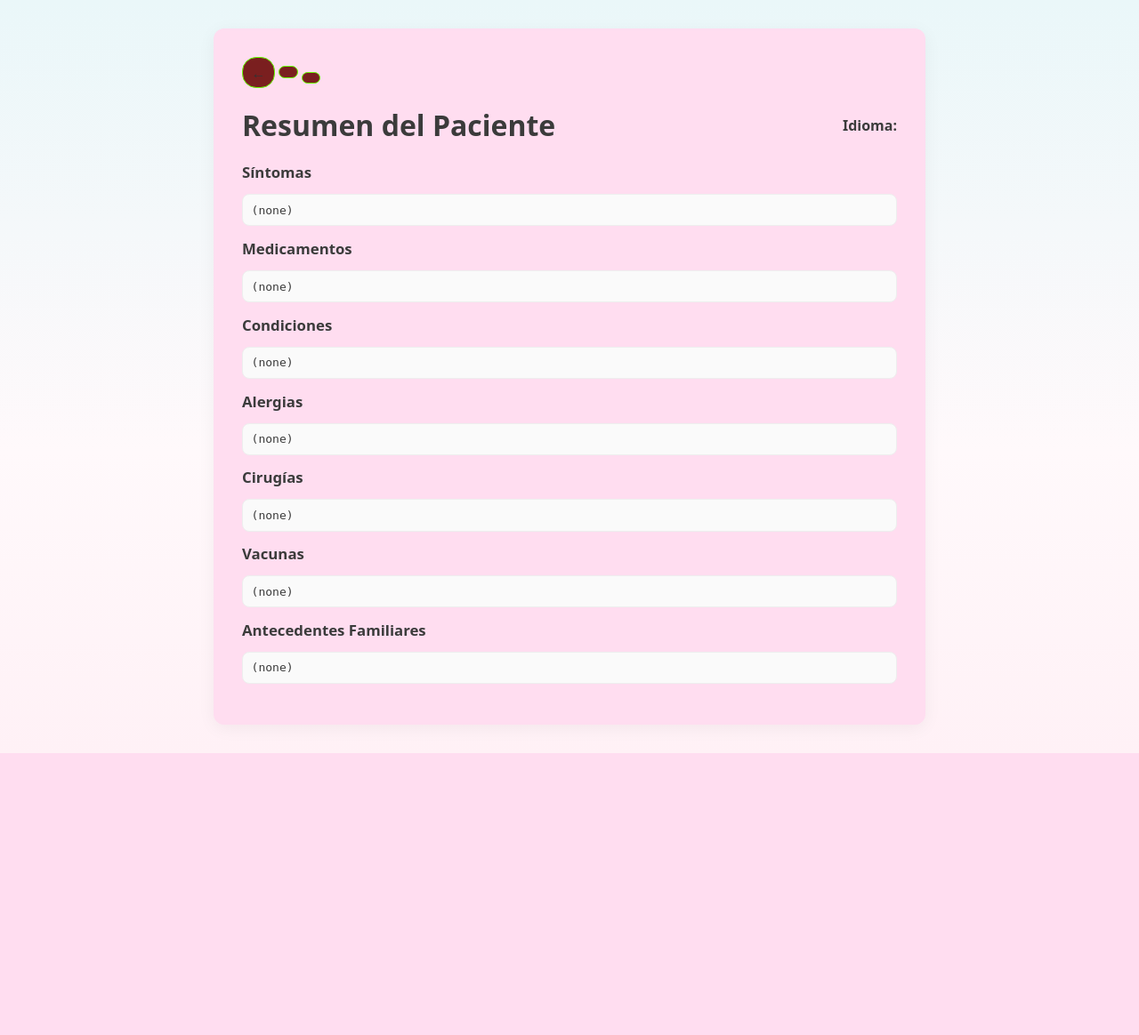
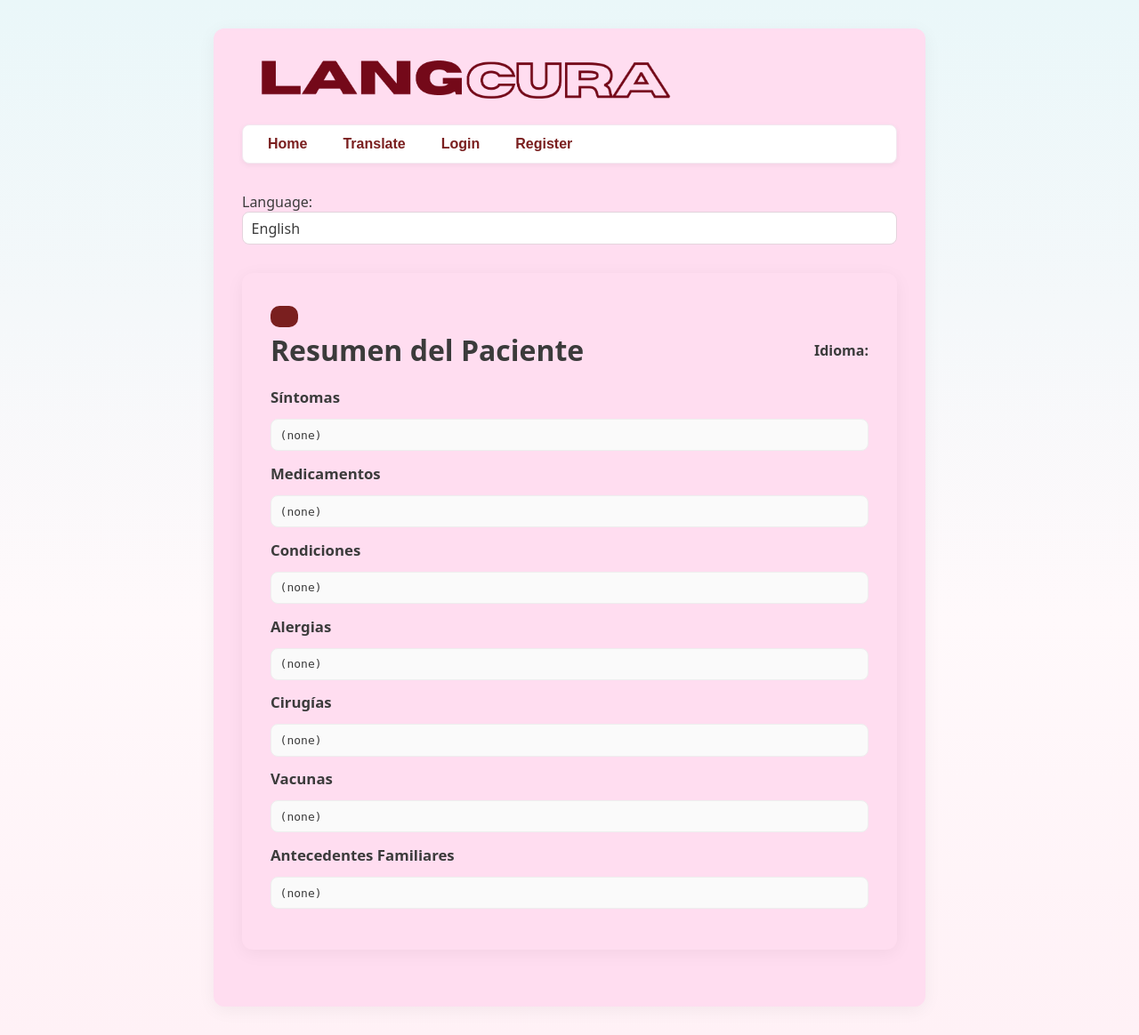
Before and after one commit to kiwiblades/LangCura, a Flask app: template app/translate/templates/card.html in a window 1280 px wide. Shown: the whole page at 89% size. Before the commit the page ends 847 px from the top, so only its background shows below. Run offline with Flask 3, Linux system fonts and the light colour scheme; the template is opened without the code that fills it, so the values that code supplies are empty; some web fonts are replaced.

Commit message:
I lost track, just pushing to push atp

```diff
--- a/app/templates/index.html
+++ b/app/templates/index.html
@@ -3,8 +3,7 @@
 {% block content %}
   <section class="hero">
     <h1 class="page-title" style="margin-bottom:.25rem;">Welcome to LINGCURA</h1>
-    <p class="welcome-text">Clear, bilingual patient summaries for faster, safer care.</p>
-
+  <p class="welcome-text"><em>Clear, bilingual patient summaries for faster, safer care.</em></p>
     <div class="cta-row">
       {% if current_user.is_authenticated %}
         <a class="btn" href="{{ url_for('profile.page') }}">Open your profile</a>
--- a/app/translate/templates/card.html
+++ b/app/translate/templates/card.html
@@ -1,6 +1,6 @@
-<!doctype html>
-<html>
-<head>
+{% extends "base.html" %}
+{% block content %}
+
   <meta charset="utf-8">
   <title>Lingcura — Provider Card ({{ lang|upper }})</title>
   <link rel="stylesheet" href="{{ url_for('static', filename='css/meowcss.css') }}">
@@ -41,15 +41,6 @@
       border-radius: 8px;
     }
 
-    .no-print { margin-bottom: 1rem; }
-    .btn {
-      padding: .35rem .6rem;
-      border: 1px solid #68ff04;
-      border-radius: 16px;
-      text-decoration: none;
-      color: #333;
-    }
-
     @media print {
       .no-print { display: none; }
       body { margin: 0; }
@@ -76,8 +67,6 @@
     {% set switch_label = L['switch_en'] if other_lang=='en' else L['switch_es'] %}
 
     <div class="no-print">
-      <a class="btn" href="{{ url_for('main.index') }}">&larr; {{ L['back'] }}</a>
-      <a class="btn" href="{{ url_for('translate.provider_card', lang=other_lang) }}">{{ L['translate'] }}</a>
       <button class="btn" onclick="window.print()">{{ L['print'] }}</button>
     </div>
 
@@ -105,4 +94,4 @@
     {% endfor %}
   </div>
 </body>
-</html>
+{% endblock %}
```
Also changed, not shown: app/static/assets/logo-v1.png.
